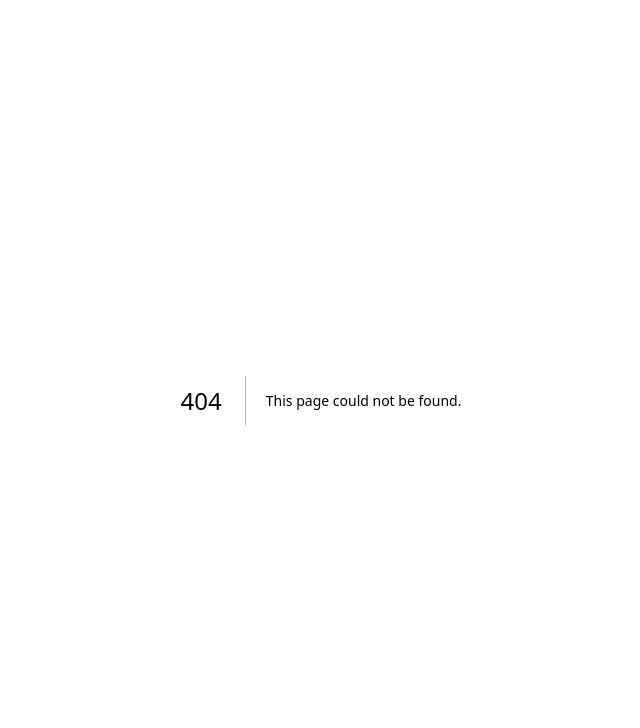
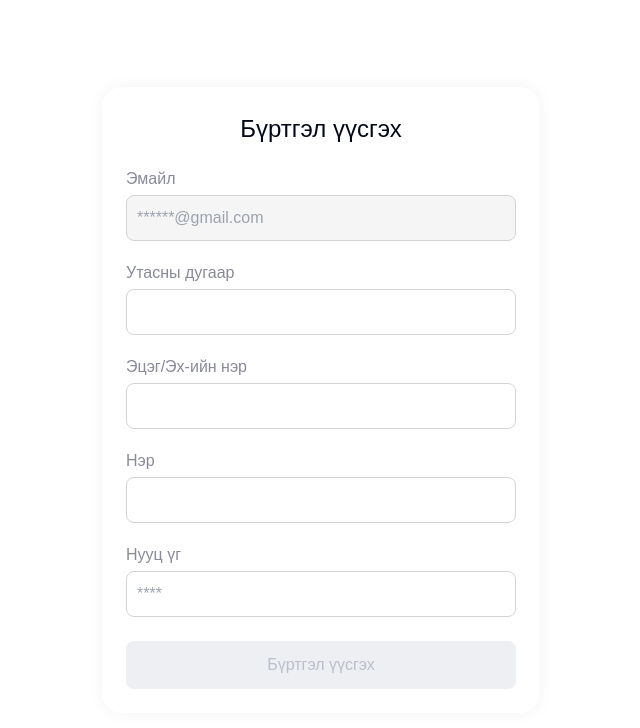
Before and after one commit to HOP-1A/TEAM4, a Next.js app: page /create-account in a window 1280 px wide. Before the commit this address had no page. Shown: the top 728 px of the page, without its empty margins (319-959 px from the left). Built offline with nearby package versions, Linux system fonts and the light colour scheme.

Commit message:
burtgel vvsgeh

```diff
--- /dev/null
+++ b/src/app/create-account/page.tsx
@@ -0,0 +1,43 @@
+export default function Home() {
+  return (
+    <div className="flex justify-center items-center h-screen ">
+      <div className="box-content rounded-[20px] shadow-[0_0px_16px_rgba(0,0,0,0.05)]">
+        <div className="flex flex-col items-center p-6">
+          <h2 className="font-[500] text-center text-[1.5em] pb-5">
+            Бүртгэл үүсгэх
+          </h2>
+          <div className="flex flex-col gap-1 mb-5 ">
+            <div className="text-[rgb(136,138,153)]">Эмайл</div>
+            <input
+              placeholder="******@gmail.com"
+              className="w-[390px] border-[1px] p-[10px] border-zinc-300 rounded-[8px] bg-[#f5f5f5] focus:outline-[#ff3467]"
+            />
+          </div>
+          <div className="flex flex-col gap-1 mb-5">
+            <div className="text-[rgb(136,138,153)]">Утасны дугаар</div>
+            <input className="w-[390px] border-[1px] p-[10px] border-zinc-300 rounded-[8px] focus:outline-[#ff3467]" />
+          </div>
+          <div className="flex flex-col gap-1 mb-5">
+            <div className="text-[rgb(136,138,153)]">Эцэг/Эх-ийн нэр</div>
+            <input className="w-[390px] border-[1px] p-[10px] border-zinc-300 rounded-[8px] focus:outline-[#ff3467]" />
+          </div>
+          <div className="flex flex-col gap-1 mb-5">
+            <div className="text-[rgb(136,138,153)]">Нэр</div>
+            <input className="w-[390px] border-[1px] p-[10px] border-zinc-300 rounded-[8px] focus:outline-[#ff3467]" />
+          </div>
+          <div className="flex flex-col gap-1 mb-6">
+            <div className="text-[rgb(136,138,153)]">Нууц үг</div>
+            <input
+              type="password"
+              placeholder="****"
+              className="w-[390px] border-[1px] p-[10px] border-zinc-300 rounded-[8px] focus:outline-[#ff3467]"
+            />
+          </div>
+          <button className="h-[48px] w-[390px] rounded-[8px] bg-[rgb(238,239,242)] text-[rgb(187,190,205)] ">
+            Бүртгэл үүсгэх
+          </button>
+        </div>
+      </div>
+    </div>
+  );
+}
--- a/src/app/signup/page.tsx
+++ b/src/app/signup/page.tsx
@@ -1,4 +1,3 @@
-"use client";
 export default function Home() {
   return (
     <div className="flex justify-center items-center h-screen">
@@ -11,7 +10,7 @@ export default function Home() {
             <div className="text-[rgb(136,138,153)]">Эмайл</div>
             <input
               placeholder=""
-              className="w-[390px] border-[1px] p-[10px] border-zinc-300 rounded-[8px]"
+              className="w-[390px] border-[1px] p-[10px] border-zinc-300 rounded-[8px] focus:ring-2 focus:ring-[#ff3467]"
             />
           </div>
           <div className="mb-5">
```
